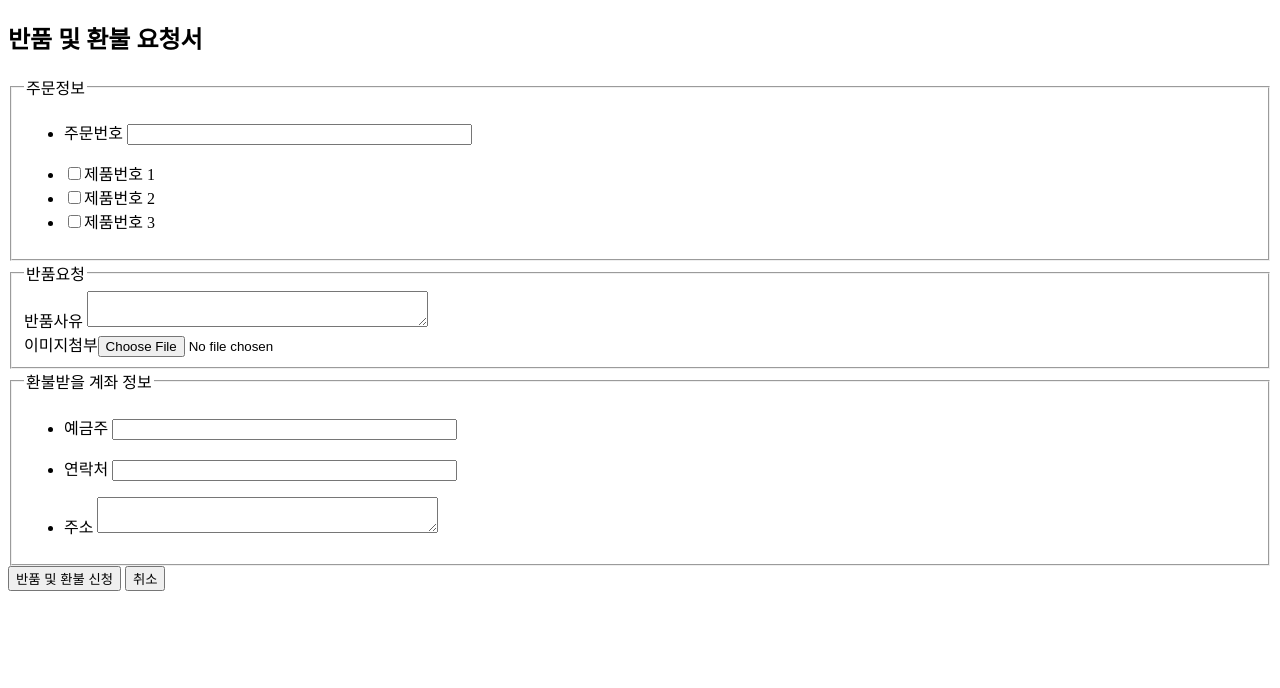
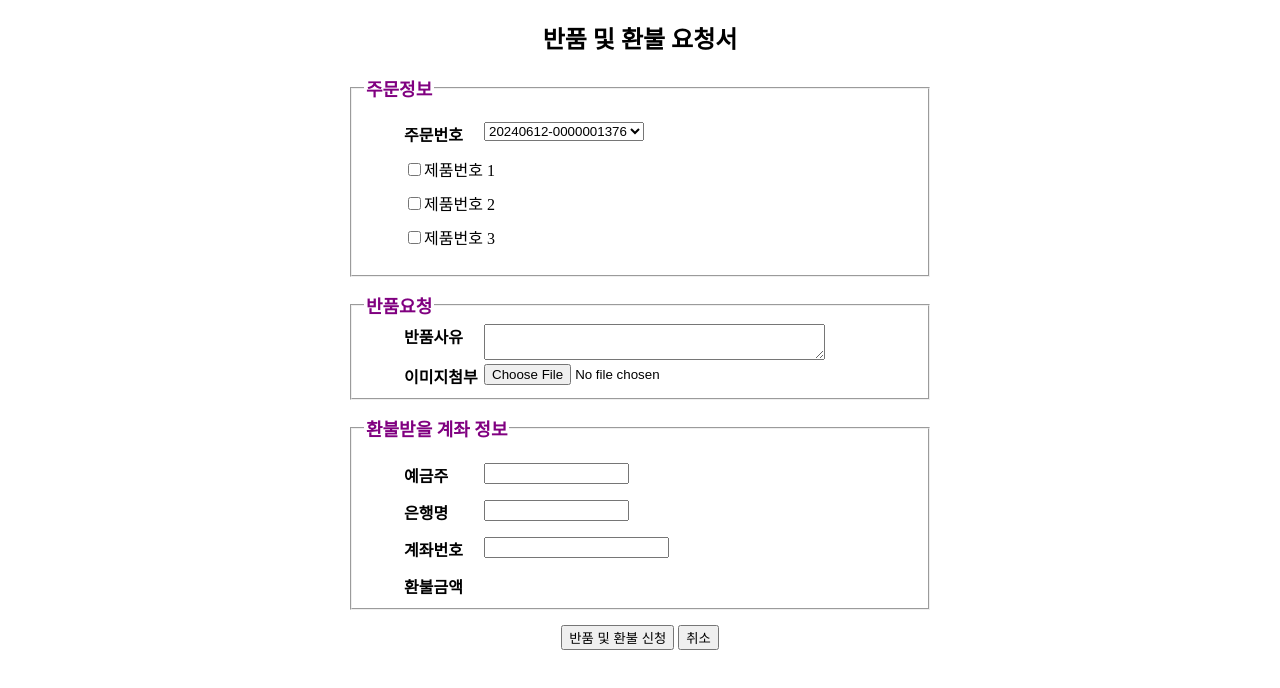
Before and after one commit to Claire-Nam/project_elice_shopping, a website: page public/order_Page/order_exchange/moneyback.html in a window 1280 px wide. Drawn offline with Linux system fonts and the light colour scheme.

Commit message:
환불폼 마크업 완료

```diff
--- a/public/order_Page/order_exchange/moneyback.css
+++ b/public/order_Page/order_exchange/moneyback.css
@@ -0,0 +1,40 @@
+.container {
+  width: 600px;
+  margin: 0 auto;
+}
+
+h2 {
+  text-align: center;
+}
+
+ul {
+  list-style-type: none;
+}
+
+label.refund {
+  font-weight: bold;
+  width: 80px;
+  float: left;
+}
+
+.refundForm {
+  padding: 0 40px;
+}
+
+fieldset {
+  margin: 15px 10px;
+}
+
+fieldset legend {
+  font-weight: bold;
+  font-size: 18px;
+  color: purple;
+}
+
+ul li {
+  margin-bottom: 10px;
+}
+
+#submit {
+  text-align: center;
+}
--- a/public/order_Page/order_exchange/moneyback.html
+++ b/public/order_Page/order_exchange/moneyback.html
@@ -3,7 +3,10 @@
   <head>
     <meta charset="UTF-8" />
     <meta name="viewport" content="width=device-width, initial-scale=1.0" />
+    <meta name="robots" content="noindex, nofollow">
     <title>반품 및 환불 신청</title>
+
+    <link rel="stylesheet" href="moneyback.css">
   </head>
   <body>
     <div class="container">
@@ -14,8 +17,13 @@
                 <legend>주문정보</legend>
                 <ul>
                     <li>
-                        <label for="orderNum" class="exchange">주문번호</label>
-                        <input type="text" size="40" id="orderNum" required>
+                        <label for="orderNum" class="refund">주문번호</label>
+                        <select id="orderNum">
+                            <option value="order-number">20240612-0000001376</option>
+                            <option value="order-number">20240612-0000003954</option>
+                            <option value="order-number">20240612-0000003967</option>
+                            <option value="order-number">20240612-0000003512</option>
+                        </select>
                     </li>
                 </ul>
                 <ul>
@@ -34,12 +42,13 @@
             <!--반품 사유 기재란-->
             <fieldset>
                 <legend>반품요청</legend>
-                <div>
-                    <form class="exchangeForm">
-                        <label for="reason" class="exchange">반품사유</label>
+                <div class="refundForm">
+                    <form>
+                        <label for="reason" class="refund">반품사유</label>
                         <textarea cols="40" row="3" id="reason" required></textarea>
                         <br>
-                        <label for="addFile" class="exchange">이미지첨부<input type="file" id="addFile" required></label>
+                        <label for="addFile" class="refund">이미지첨부</label>
+                        <input type="file" id="addFile" required>
                     </form>
                 </div>
             </fieldset>
@@ -49,20 +58,25 @@
                 <legend>환불받을 계좌 정보</legend>
                 <ul>
                     <li>
-                        <label for="name"" class="exchange">예금주</label>
-                        <input type="text" size="40" id="name" required>
+                        <label for="name"" class="refund">예금주</label>
+                        <input type="text" size="15" id="name" required>
                     </li>
                 </ul>
                 <ul>
                     <li>
-                        <label for="phoneNum" class="exchange">연락처</label>
-                        <input type="text" size="40" id="phoneNum" required>
+                        <label for="bank_name" class="refund">은행명</label>
+                        <input type="text" size="15" id="bank_name" required>
                     </li>
                 </ul>
                 <ul>
                     <li>
-                        <label for="address" class="exchange">주소</label>
-                        <textarea cols="40" row="3" id="address" required></textarea>
+                        <label for="accountNum" class="refund">계좌번호</label>
+                        <input type="number" max="12" size="25" id="accountNum" required>
+                    </li>
+                </ul>
+                <ul>
+                    <li>
+                        <label for="payback" class="refund">환불금액</label>
                     </li>
                 </ul>
             </fieldset>
@@ -70,9 +84,9 @@
     </div>
 
     <!--폼 제출 버튼-->
-    <div class="submit">
-        <input type="submit" value="반품 및 환불 신청">
-        <input type="button" value="취소" onclick=""window.location.href="#">
+    <div id="submit">
+        <input class="refundSubmit" type="submit" value="반품 및 환불 신청">
+        <input class="refundCancel" type="button" value="취소" a href="Perfume/index.html">
     </div>
 
   </body>
--- a/public/order_Page/order_exchange/orderExchange.css
+++ b/public/order_Page/order_exchange/orderExchange.css
@@ -1,6 +1,10 @@
 .container {
   width: 600px;
   margin: 0 auto;
+}
+
+h2 {
+  text-align: center;
 }
 
 ul {
```
Also changed, not shown: public/order_Page/order_exchange/orderExchange.html (+15 -4 lines).
